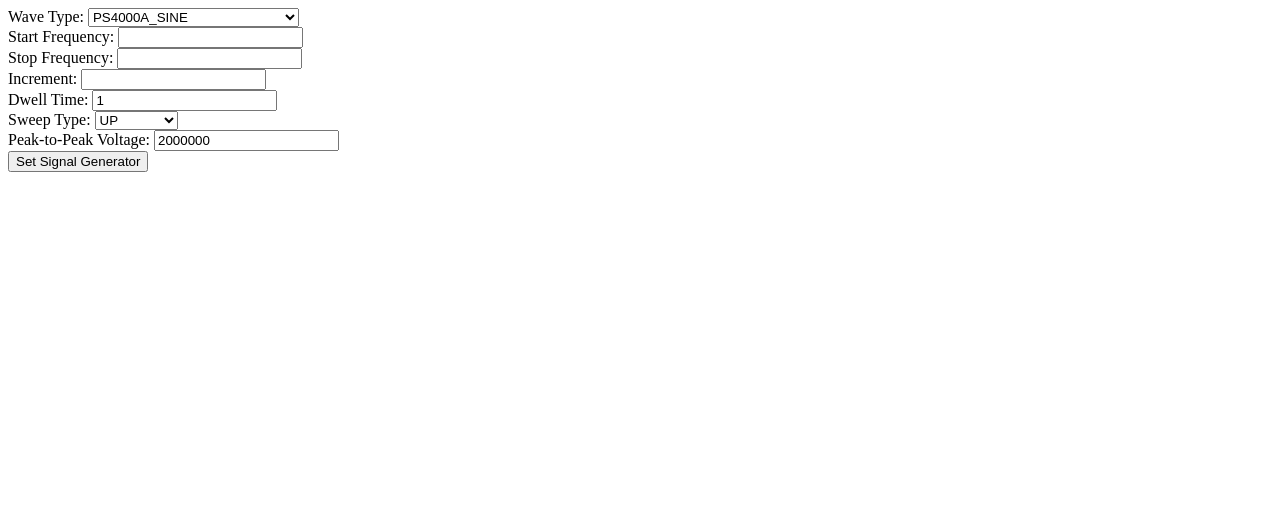
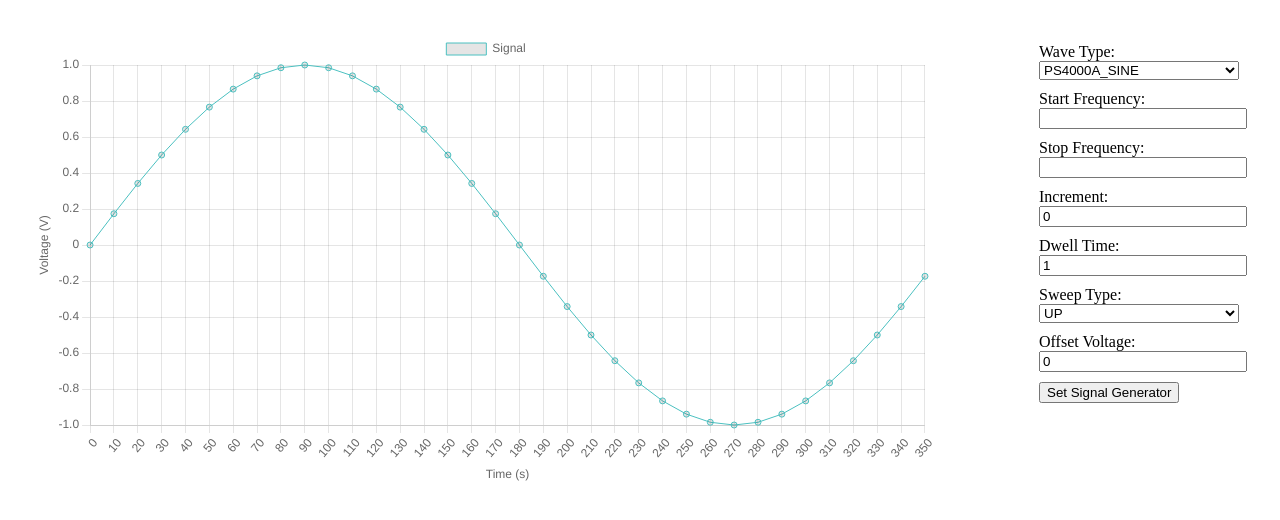
Before and after one commit to BelalAbulabn/PicoScope-Python-API, a Flask app: page / in a window 1280 px wide. Shown: the top 520 px of the page. Run offline with Flask 3, Linux system fonts and the light colour scheme; some libraries are stand-ins or nearby versions.

Commit message:
adding Chart with dummy data

```diff
--- a/Webserver/main.py
+++ b/Webserver/main.py
@@ -2,6 +2,7 @@ from flask import Flask, request, jsonify, render_template
 import ctypes
 from picosdk.ps4000a import ps4000a as ps
 from picosdk.functions import assert_pico_ok
+from flask_cors import CORS  # Import this
 import sys
 
 sys.path.append('..')
@@ -9,7 +10,7 @@ from GUI.ps4000aSigGen import PicoScope4000a
 from picosdk.errors import PicoSDKCtypesError
 
 app = Flask(__name__)
-
+CORS(app)
 try:
     picoscope = PicoScope4000a()
     picoscope.open_device()
@@ -41,6 +42,8 @@ def set_signal_generator():
 
     return jsonify({'status': 'success'})
 
+
+@app.route('/connect_device', methods=['POST'])
 def connect_device():
     global device_connected
     try:
--- a/Webserver/static/script.js
+++ b/Webserver/static/script.js
@@ -44,9 +44,129 @@ function attemptConnection() {
 		}
 	})
 }
+
 document.addEventListener("DOMContentLoaded", function() {
     var button = document.querySelector("button");
     if (button) {
         button.addEventListener("click", attemptConnection);
     }
 });
+
+
+// document.addEventListener("DOMContentLoaded", function() {
+//     var ctx = document.getElementById('signalChart').getContext('2d');
+
+//     // Generate sine wave data
+//     var labels = [];
+//     var data = [];
+//     for (var i = 0; i < 360; i += 10) { // 360 degrees, incrementing by 10 degrees
+//         var radians = i * (Math.PI / 180); // Convert degrees to radians
+//         var sineValue = Math.sin(radians);
+//         labels.push(i);
+//         data.push(sineValue);
+//     }
+
+//     var signalChart = new Chart(ctx, {
+//         type: 'line', // Line chart
+//         data: {
+//             labels: labels, // X-axis labels
+//             datasets: [{
+//                 label: 'Sine Wave',
+//                 data: data, // Y-axis data points
+//                 borderColor: 'rgba(75, 192, 192, 1)',
+//                 borderWidth: 1
+//             }]
+//         },
+//         options: {
+//             scales: {
+//                 x: {
+//                     title: {
+//                         display: true,
+//                         text: 'Time' // Label for X-axis
+//                     }
+//                 },
+//                 y: {
+//                     title: {
+//                         display: true,
+//                         text: 'Spannung' // Label for Y-axis
+//                     },
+//                     beginAtZero: false
+//                 }
+//             }
+//         }
+//     });
+// });
+
+
+
+document.addEventListener("DOMContentLoaded", function() {
+    var ctx = document.getElementById('signalChart').getContext('2d');
+	// Generate sine wave data
+	var labels = [];
+	var data = [];
+	for (var i = 0; i < 360; i += 10) { // 360 degrees, incrementing by 10 degrees
+		var radians = i * (Math.PI / 180); // Convert degrees to radians
+		var sineValue = Math.sin(radians);
+		labels.push(i);
+		data.push(sineValue);
+	}
+
+    var timeScale = 's'; // You can change this to 'us' or 'ns' or have this set through UI
+    var voltageScale = 'V'; // You can change this to 'uV' or have this set through UI
+
+    // Sample data
+    var timeData = []; // Assume this is in seconds
+    var voltageData = []; // Assume this is in volts
+
+    // Convert time data based on scale
+    var convertedTimeData = timeData.map(function(time) {
+        switch (timeScale) {
+            case 'us':
+                return time * 1000000;
+            case 'ns':
+                return time * 1000000000;
+            default:
+                return time;
+        }
+    });
+
+    // Convert voltage data based on scale
+    var convertedVoltageData = voltageData.map(function(voltage) {
+        switch (voltageScale) {
+            case 'uV':
+                return voltage * 1000000;
+            default:
+                return voltage;
+        }
+    });
+
+    var signalChart = new Chart(ctx, {
+        type: 'line',
+        data: {
+            labels: labels,
+            datasets: [{
+                label: 'Signal',
+                data: data,
+                borderColor: 'rgba(75, 192, 192, 1)',
+                borderWidth: 1
+            }]
+        },
+        options: {
+            scales: {
+                x: {
+                    title: {
+                        display: true,
+                        text: 'Time (' + timeScale + ')'
+                    }
+                },
+                y: {
+                    title: {
+                        display: true,
+                        text: 'Voltage (' + voltageScale + ')'
+                    },
+                    beginAtZero: false
+                }
+            }
+        }
+    });
+});
--- a/Webserver/static/styles.css
+++ b/Webserver/static/style.css
@@ -1,7 +1,7 @@
 
 body{
     padding: 25px;
-  }
+}
   .title {
       color: #5C6AC4;
   }
@@ -51,10 +51,31 @@ body{
   .button2:hover {
     background-color: #008CBA;
     color: white;
-  }
+  }s
 
 /* Add some basic styling */
 body { font-family: Arial, sans-serif; margin: 20px; }
 label { display: block; margin-top: 10px; }
 input, select { width: 200px; }
 button { margin-top: 10px; }
+.container {
+  display: flex;
+}
+
+
+
+.container {
+  display: flex;
+}
+/*let the chart section take up the left remananing space*/
+.chart-section {
+  flex: 100;
+}
+
+/*let the settings section take up the left 100px*/
+
+
+.settings-section {
+  flex: 5;
+  padding-left: 100px;
+}
--- a/Webserver/templates/index.html
+++ b/Webserver/templates/index.html
@@ -3,8 +3,10 @@
 <head>
     <meta charset="UTF-8">
     <title>PicoScope Signal Generator</title>
-    <link rel="stylesheet" href="style.css">
-
+    <link rel="stylesheet" href="{{ url_for('static', filename='style.css') }}">
+    <script src="https://code.jquery.com/jquery-3.6.0.min.js"></script>
+    <script src="{{ url_for('static', filename='script.js') }}" defer></script>
+    <script src="https://cdnjs.cloudflare.com/ajax/libs/Chart.js/3.5.1/chart.min.js"></script>
 </head>
 <body>
 
@@ -17,9 +19,17 @@
     {% endif %}
 
     <!-- Add HTML elements -->
+
+    <div class="container">
+        <!-- Chart Section -->
+        <div class="chart-section">
+
+            <canvas id="signalChart"></canvas>
+
+        </div>
+           <!-- Settings Section -->
+        <div class="settings-section">
             <div>
-
-
                     <label for="waveType">Wave Type:</label>
 
                     <select id="waveType">
@@ -39,6 +49,7 @@
                         <!-- ... other options ... -->
                     </select>
             </div>
+
             <div>
                 <label for="startFreq">Start Frequency:</label>
                 <input type="text" id="startFreq">
@@ -50,7 +61,7 @@
 
             <div>
                 <label for="increment">Increment:</label>
-            <input type="text" id="increment">
+                <input type="text" id="increment" value="0">
             </div>
             <div>
                 <label for="dwellTime">Dwell Time:</label>
@@ -69,22 +80,25 @@
                 </select>
 
             </div>
-
-            <!-- ... other options ... -->
-        </select>
-
-        <label for="peakToPeakVoltage">Peak-to-Peak Voltage:</label>
-        <input type="text" id="peakToPeakVoltage" value="2000000">
-
-
+            <div>
+                <label for="offsetVoltage">Offset Voltage:</label>
+                <input type="text" id="offsetVoltage" value="0">
+            </div>
             <div>
 
                 <button onclick="setSignalGenerator()">Set Signal Generator</button>
             <div>
+                <!-- ... other options ... -->
+            </select>
+
+
         </div>
-    <script src="https://code.jquery.com/jquery-3.6.0.min.js"></script>
-    <script src="script.js"></script>
-    <script src="script.js" defer></script>
+
+
+
+    </div>
+
+
 
 </body>
 </html>
```
Lines whose indentation alone changed are shown as unchanged.
